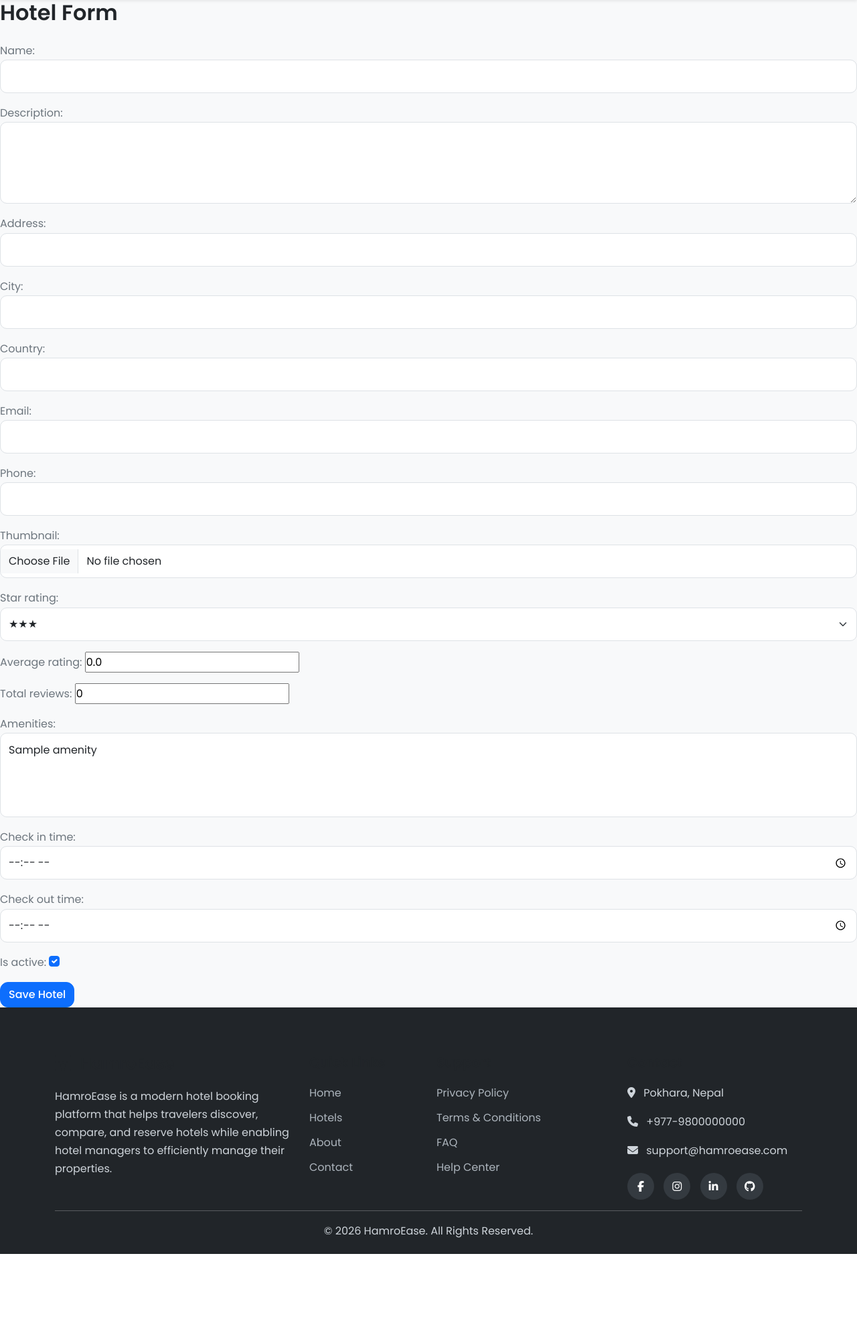
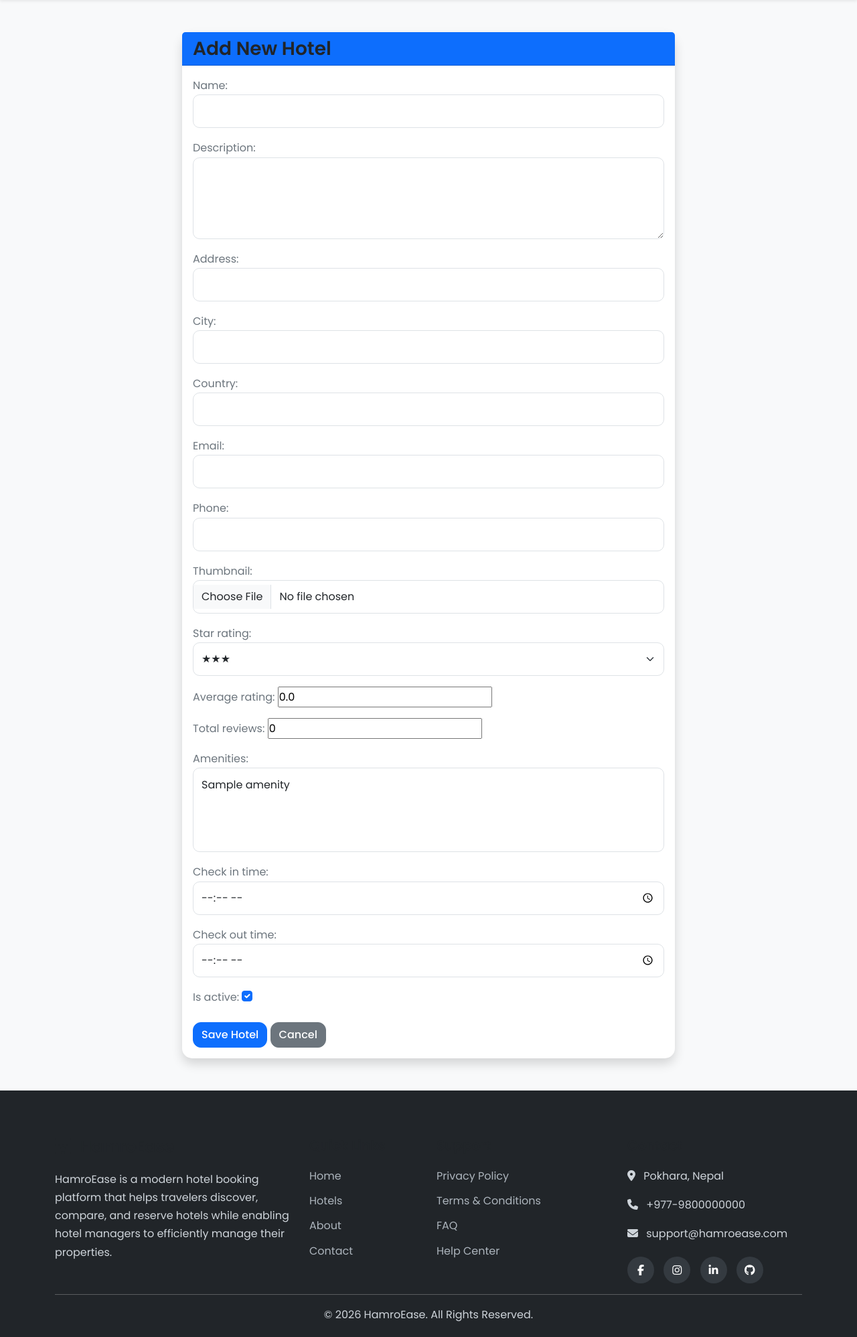
Before and after one commit to pokhrelsamir/HamroEase, a Django app: page /hotels/add/ in a window 1280 px wide. Shown: the part 74-2070 px from the top of the page at 67% size. Before the commit the page ends 1946 px from the top, so only its background shows below. Run offline with Django 5.2, Linux system fonts and the light colour scheme; a user stored in the database is signed in; tables that the repository leaves empty hold one stand-in row (values such as "Sample post"); grey boxes marked "Sample" are stand-in pictures; parts of the project's set-up code (start-up, migrations or seed data) failed here and were passed over.

Commit message:
Hotel Guest Form Creation

```diff
--- a/templates/hotels/hotels/hotel_form.html
+++ b/templates/hotels/hotels/hotel_form.html
@@ -1,19 +1,83 @@
 {% extends "base.html" %}
+
+{% block title %}
+    {% if form.instance.pk %}
+        Update Hotel
+    {% else %}
+        Create Hotel
+    {% endif %}
+{% endblock %}
 
 {% block content %}
 
-<h2 class="mb-4">Hotel Form</h2>
+<section class="py-5">
 
-<form method="POST" enctype="multipart/form-data">
+    <div class="container">
 
-    {% csrf_token %}
+        <div class="row justify-content-center">
 
-    {{ form.as_p }}
+            <div class="col-lg-8">
 
-    <button class="btn btn-primary">
-        Save Hotel
-    </button>
+                <div class="card shadow">
 
-</form>
+                    <div class="card-header bg-primary text-white">
+
+                        <h3 class="mb-0">
+
+                            {% if form.instance.pk %}
+                                Update Hotel
+                            {% else %}
+                                Add New Hotel
+                            {% endif %}
+
+                        </h3>
+
+                    </div>
+
+                    <div class="card-body">
+
+                        <form method="POST"
+                              enctype="multipart/form-data">
+
+                            {% csrf_token %}
+
+                            {{ form.as_p }}
+
+                            <div class="mt-4">
+
+                                <button
+                                    type="submit"
+                                    class="btn btn-primary">
+
+                                    {% if form.instance.pk %}
+                                        Update Hotel
+                                    {% else %}
+                                        Save Hotel
+                                    {% endif %}
+
+                                </button>
+
+                                <a href="{% url 'hotel_list' %}"
+                                   class="btn btn-secondary">
+
+                                    Cancel
+
+                                </a>
+
+                            </div>
+
+                        </form>
+
+                    </div>
+
+                </div>
+
+            </div>
+
+        </div>
+
+    </div>
+
+</section>
 
 {% endblock %}
```
